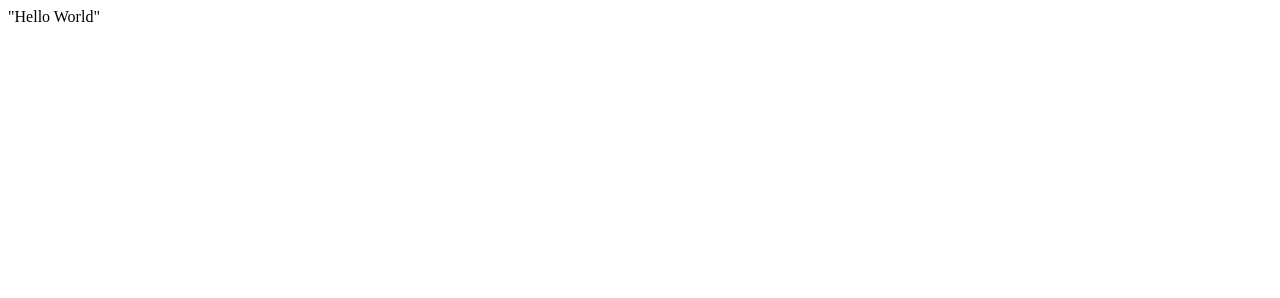
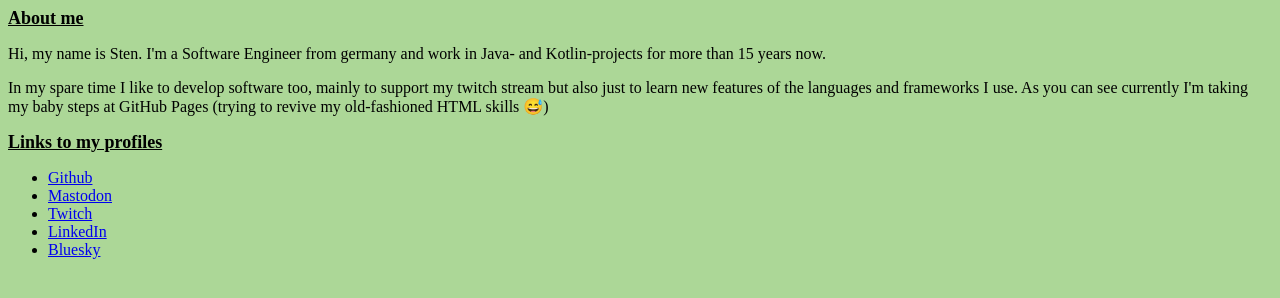
Before and after one commit to Arondc/Arondc.github.io, a plain HTML site: page index.html in a window 1280 px wide. Drawn offline with Linux system fonts and the light colour scheme.

Commit message:
Just a bit of old fashioned html and css

```diff
--- a/index.html
+++ b/index.html
@@ -1 +1,35 @@
-"Hello World"
+<html lang="en">
+<head>
+    <meta charset="utf-8">
+    <title>Sten Seifert - Software Engineer</title>
+    <link rel="stylesheet" href="styles.css">
+</head>
+<body>
+<div>
+    <h1>About me</h1>
+    <p>Hi, my name is Sten. I'm a Software Engineer from germany and work in Java- and Kotlin-projects for more than 15
+        years now.</p>
+    <p>In my spare time I like to develop software too, mainly to support my twitch stream but also just to learn new
+        features of the languages and frameworks I use. As you can see currently I'm taking my baby steps at GitHub
+        Pages (trying to revive my old-fashioned HTML skills 😅)</p>
+</div>
+
+<div>
+    <h1>Links to my profiles</h1>
+    <div>
+        <ul>
+            <li><a href="https://github.com/Arondc">Github</a></li>
+            <li><a href="https://social.tchncs.de/@Aron_dc">Mastodon</a></li>
+            <li><a href="https://twitch.tv/aron_dc">Twitch</a></li>
+            <li>
+                <a href="https://www.linkedin.com/in/%F0%9F%91%A8%F0%9F%8F%BC%E2%80%8D%F0%9F%8F%AB-sten-seifert-15a208175/">LinkedIn</a>
+            </li>
+            <li><a href="https://bsky.app/profile/arondc.bsky.social">Bluesky</a></li>
+        </ul>
+    </div>
+</div>
+
+
+</body>
+
+</html>
--- /dev/null
+++ b/styles.css
@@ -0,0 +1,10 @@
+html {
+    background-color: #acd797
+}
+
+h1 {
+    font-size: large;
+    text-decoration: underline;
+    text-underline: black;
+    text-underline-style: dash-long;
+}
```
